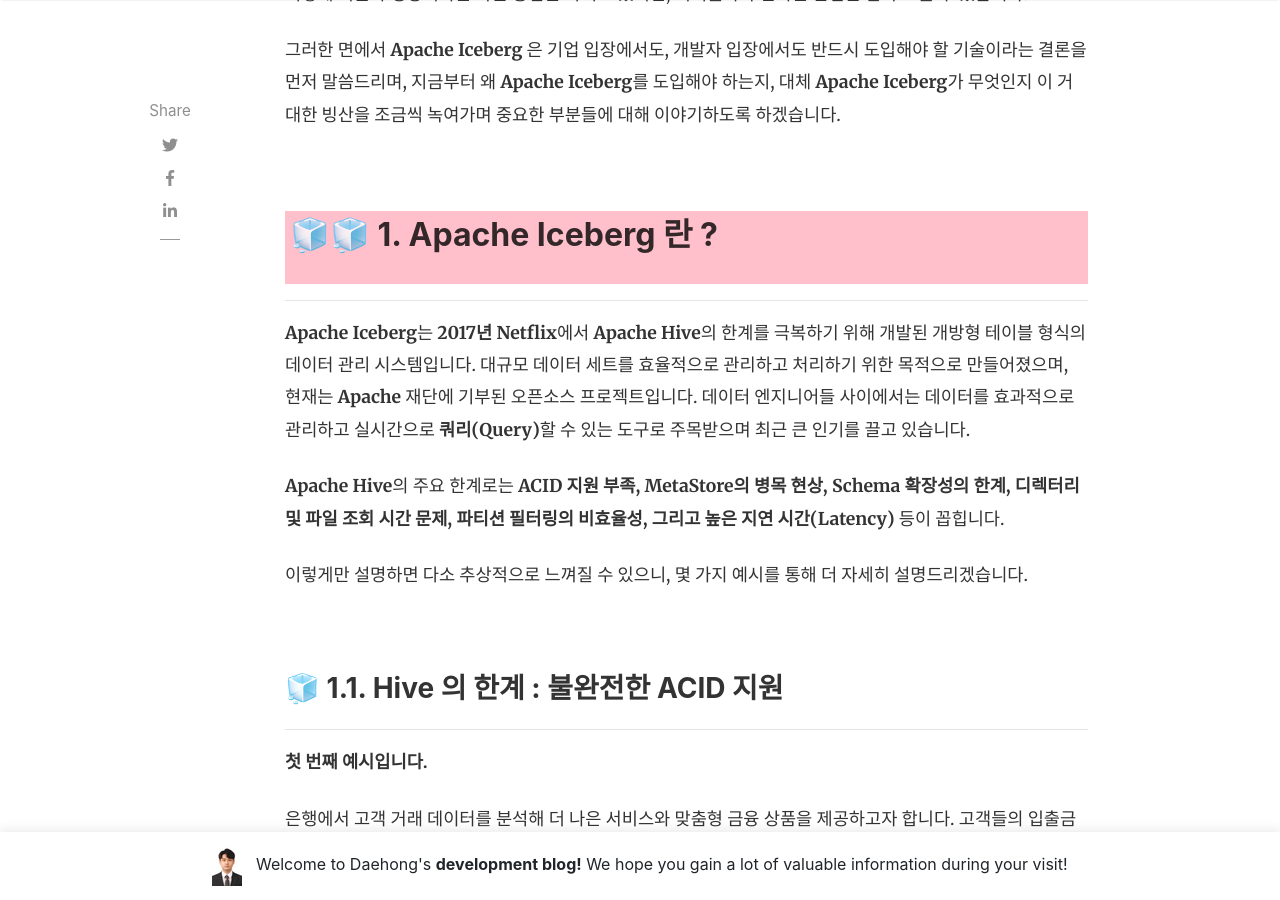
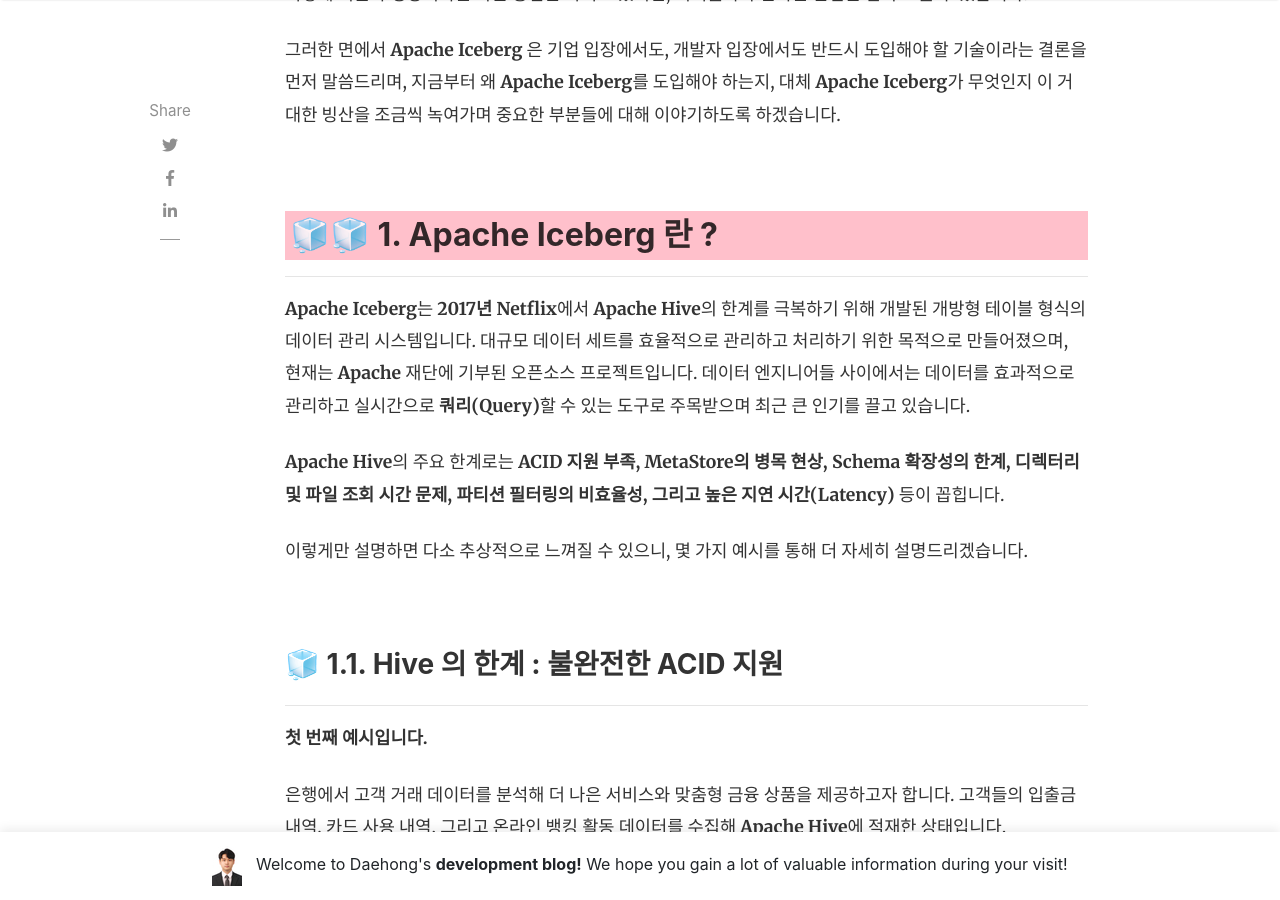
Before and after one commit to JeonDaehong/JeonDaehong.github.io, a Jekyll site: the page built from _posts/2024-12-05-apache-iceberg.md, in a window 1280 px wide and 900 px high, scrolled down 1514 px. Built offline with Jekyll 4.4.1, drawn with Linux system fonts in a browser that asks for light colours; nearby versions of some CDN libraries; comment, search, counter and statistics services are not loaded.

Commit message:
apache iceberg study update !

```diff
--- a/_posts/2024-12-05-apache-iceberg.md
+++ b/_posts/2024-12-05-apache-iceberg.md
@@ -18,10 +18,8 @@
 
 <br>
 
-<div style="background-color: pink; padding: 5px;">
-
-<h2>🧊🧊 1. Apache Iceberg 란 ?</h2>
-
+<div style="background-color: pink; padding: 5px; margin: 0;">
+  <h2 style="margin: 0;">🧊🧊 1. Apache Iceberg 란 ?</h2>
 </div>
 ---
 
```
